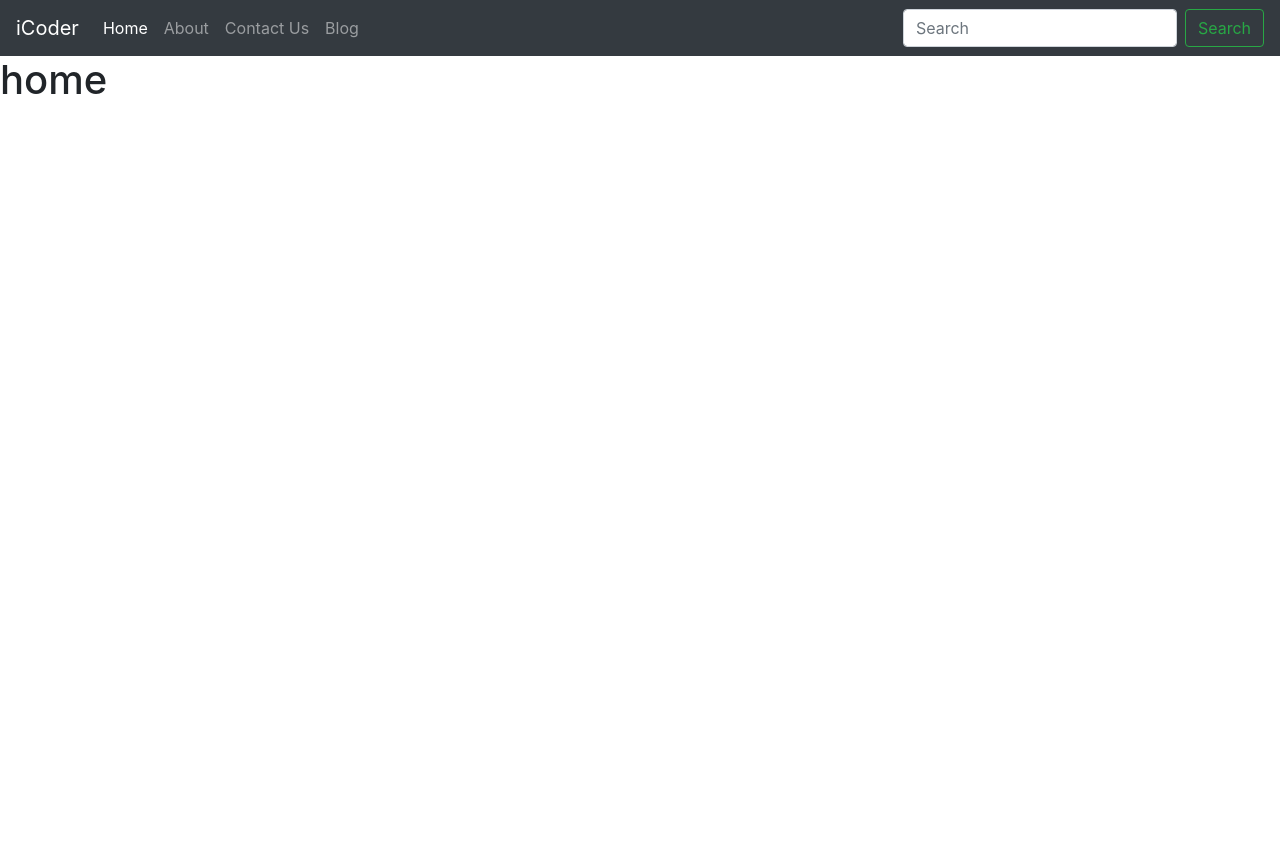
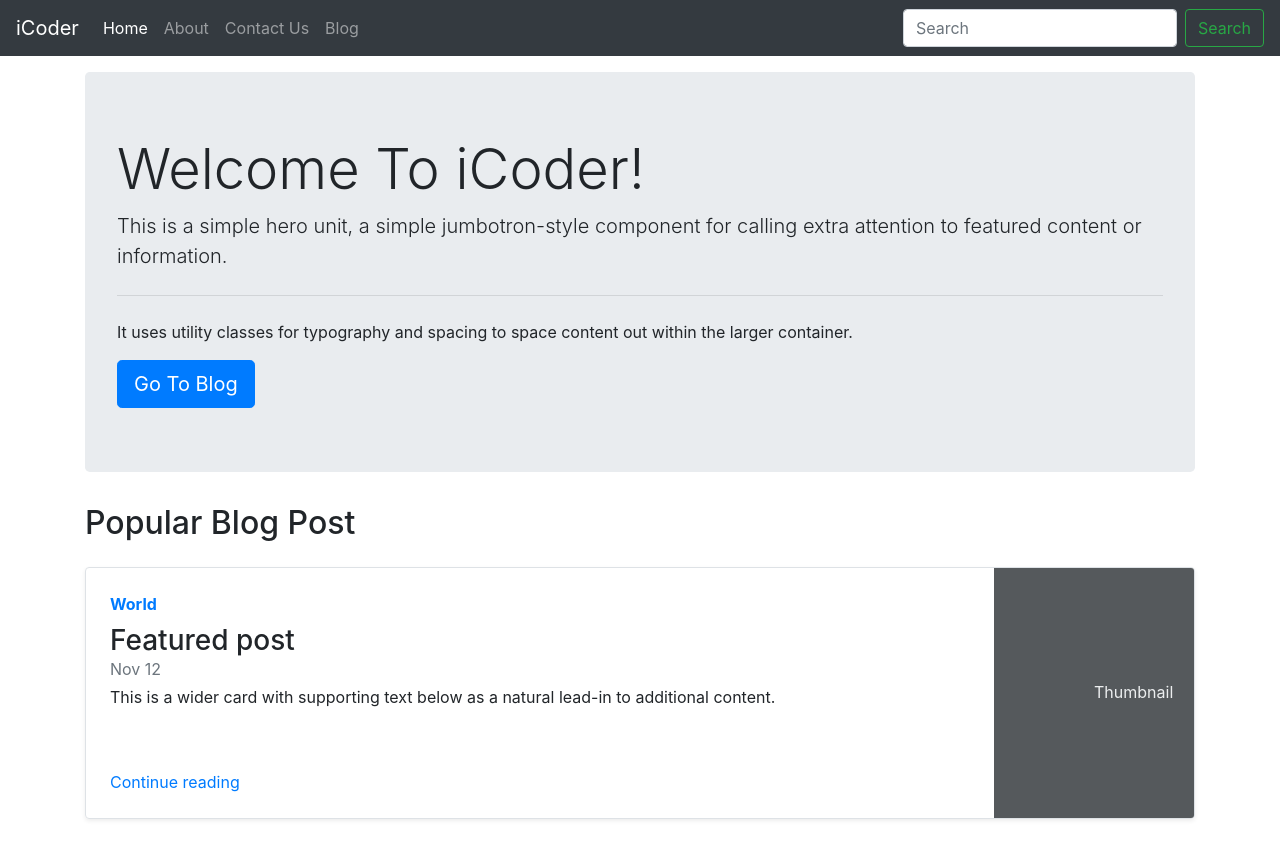
Before and after one commit to sbairagi/blogpost-website, a Django app: page / in a window 1280 px wide. Before the commit the page ends 94 px from the top, so only its background shows below. Run offline with Django 3.2, Linux system fonts and the light colour scheme; some libraries are stand-ins or nearby versions.

Commit message:
creating Home Page & blog Page Bootstrap

```diff
--- a/templates/base.html
+++ b/templates/base.html
@@ -19,16 +19,20 @@
 
   <div class="collapse navbar-collapse" id="navbarSupportedContent">
     <ul class="navbar-nav mr-auto">
-      <li class="nav-item active">
+      <li class="nav-item {% block homeactive %}
+      {% endblock homeactive %}">
         <a class="nav-link" href="/">Home <span class="sr-only">(current)</span></a>
       </li>
-      <li class="nav-item">
+      <li class="nav-item {% block aboutactive %}
+      {% endblock aboutactive %}">
         <a class="nav-link" href="/about">About</a>
       </li>
-      <li class="nav-item">
+      <li class="nav-item {% block contactactive %}
+      {% endblock contactactive %}">
         <a class="nav-link" href="/contact">Contact Us</a>
       </li>
-      <li class="nav-item">
+      <li class="nav-item {% block blogactive %}
+      {% endblock blogactive %}">
         <a class="nav-link" href="/blog">Blog</a>
       </li>
 
--- a/templates/home/about.html
+++ b/templates/home/about.html
@@ -3,6 +3,8 @@
 {% block title %}About iCoder{% endblock title %}
 
 
+{% block aboutactive %} active {% endblock aboutactive %}
+
 {% block body %}
 <h1>about</h1>
 {% endblock body %}
--- a/templates/home/contact.html
+++ b/templates/home/contact.html
@@ -1,6 +1,9 @@
 {% extends 'base.html' %}
 
 {% block title %}Contact Us{% endblock title %}
+
+{% block contactactive %} active {% endblock contactactive %}
+
 {% block body %}
 <div class="container my-3">
 <h3>Contact iCoder Admin</h1>
--- a/templates/home/home.html
+++ b/templates/home/home.html
@@ -2,7 +2,37 @@
 
 {% block title %}Home{% endblock title %}
 
+{% block homeactive %} active {% endblock homeactive %}
+
 {% block body %}
-<h1>home</h1>
+<div class="container my-3">
+
+<div class="jumbotron">
+  <h1 class="display-4">Welcome To iCoder!</h1>
+  <p class="lead">This is a simple hero unit, a simple jumbotron-style component for calling extra attention to featured content or information.</p>
+  <hr class="my-4">
+  <p>It uses utility classes for typography and spacing to space content out within the larger container.</p>
+  <a class="btn btn-primary btn-lg" href="/blog" role="button">Go To Blog</a>
+</div>
+
+</div>
+
+<div class="container">
+<h2>Popular Blog Post</h2>
+
+<div class="row no-gutters border rounded overflow-hidden flex-md-row my-4 shadow-sm h-md-250 position-relative">
+        <div class="col p-4 d-flex flex-column position-static">
+          <strong class="d-inline-block mb-2 text-primary">World</strong>
+          <h3 class="mb-0">Featured post</h3>
+          <div class="mb-1 text-muted">Nov 12</div>
+          <p class="card-text mb-auto">This is a wider card with supporting text below as a natural lead-in to additional content.</p>
+          <a href="#" class="stretched-link">Continue reading</a>
+        </div>
+        <div class="col-auto d-none d-lg-block">
+          <svg class="bd-placeholder-img" width="200" height="250" xmlns="http://www.w3.org/2000/svg" preserveAspectRatio="xMidYMid slice" focusable="false" role="img" aria-label="Placeholder: Thumbnail"><title>Placeholder</title><rect width="100%" height="100%" fill="#55595c"></rect><text x="50%" y="50%" fill="#eceeef" dy=".3em">Thumbnail</text></svg>
+        </div>
+      </div>
+
+</div>
 
 {% endblock body %}
```
Also changed, not shown: templates/blog/bloghome.html (+21 -1 lines).
